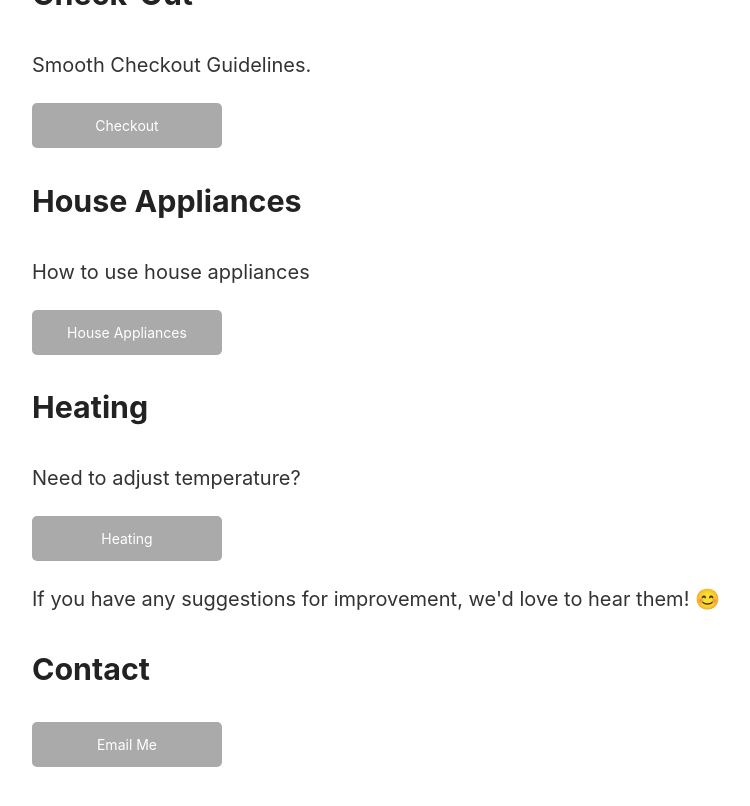
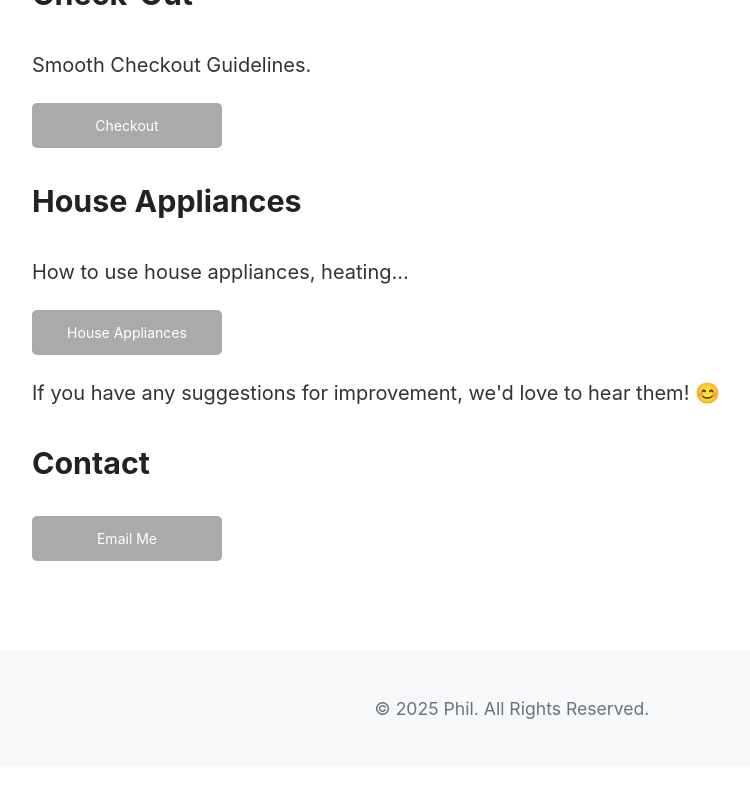
Before and after one commit to PhilAlain/tac, a Jekyll site: the page index.html, which Jekyll copies as it is, in a window 1280 px wide and 900 px high, scrolled down 2438 px. Shown: the top 806 px of the window, without its empty margins (128-878 px from the left). Built offline with Jekyll 4.4.1, drawn with Linux system fonts in a browser that asks for light colours; after the commit the page ends 3204 px from its top, so only the background shows below that.

Commit message:
Update index.html

```diff
--- a/index.html
+++ b/index.html
@@ -62,12 +62,8 @@
         <a href="https://philalain.github.io/tac/checkout" class="button">Checkout</a>
 
         <h2>House Appliances</h2>
-        <p>How to use house appliances</p>
+        <p>How to use house appliances, heating...</p>
         <a href="https://philalain.github.io/tac/house_manual" class="button">House Appliances</a>
-
-        <h2>Heating</h2>
-        <p>Need to adjust temperature?</p>
-        <a href="https://philalain.github.io/tac/heating" class="button">Heating</a>
 
         <p>If you have any suggestions for improvement, we'd love to hear them! 😊</p>
 
```
